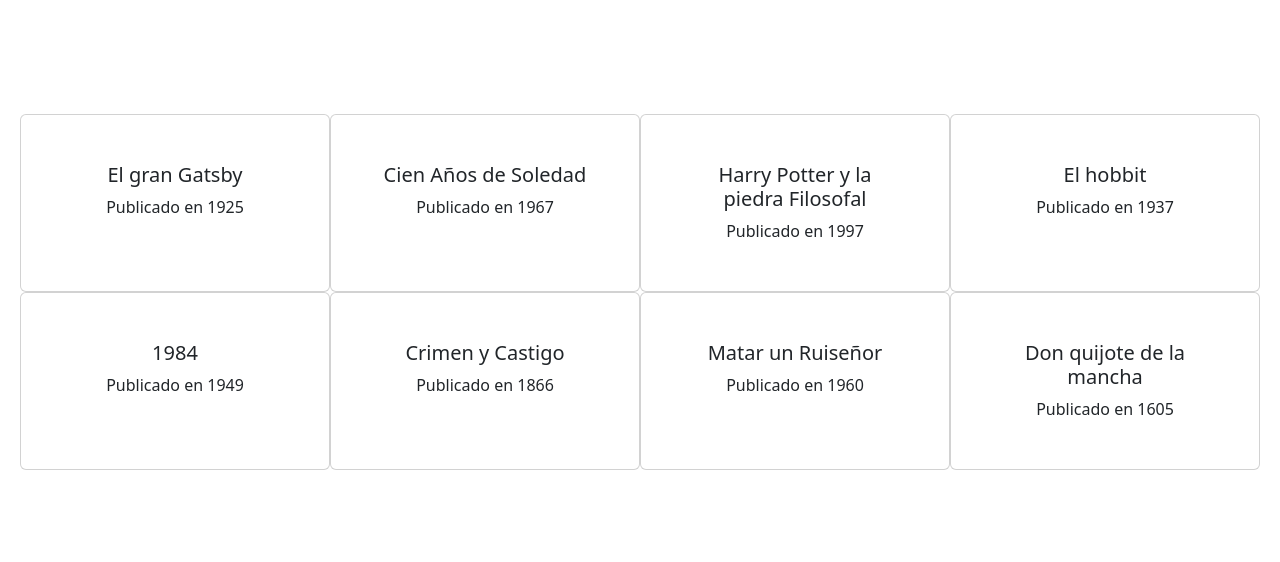
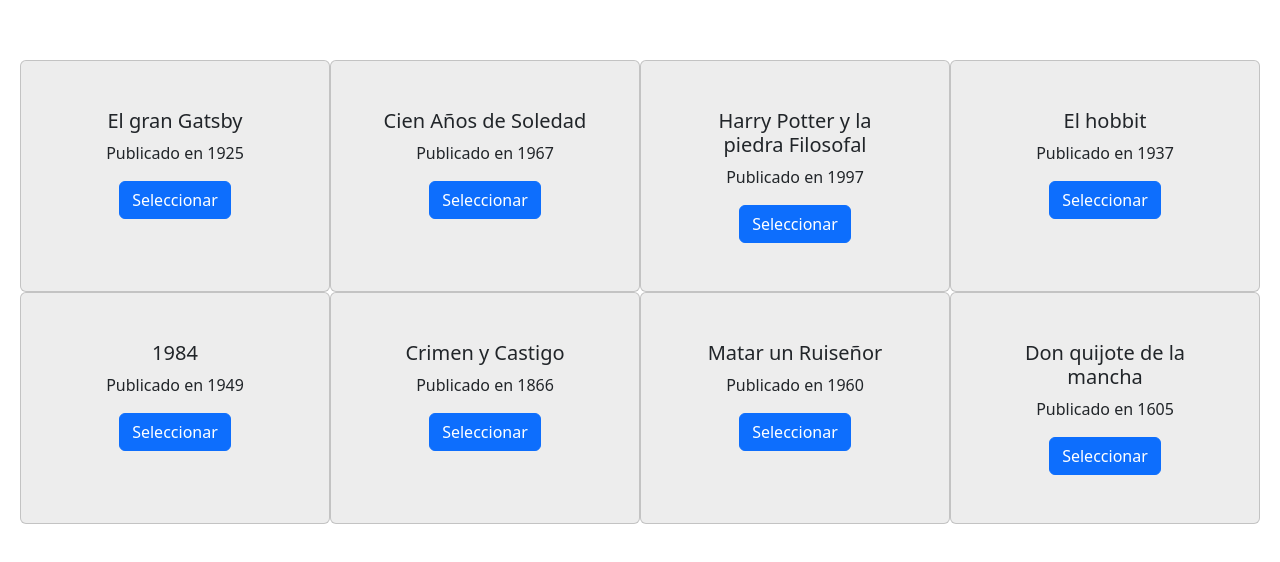
Before and after one commit to JuliTCastillo/Practica-con-React, a React (Vite) app in the folder Repaso/: page / in a window 1280 px wide. Shown: the part 108-670 px from the top of the page. Built offline with nearby package versions, Linux system fonts and the light colour scheme.

Commit message:
interaccion con css

```diff
--- a/Repaso/src/assets/components/Libro/Libro.jsx
+++ b/Repaso/src/assets/components/Libro/Libro.jsx
@@ -1,4 +1,4 @@
-import React from 'react'
+import React, { useState } from 'react'
 import './libro.css'
 import styled from 'styled-components'; //importamos la libreria
 
@@ -8,13 +8,16 @@
         display:block;
         color: red;
     `
+    const [miClase, setMiClase] = useState('default');
+
 
     return (
         <>
-            <div className='card col-md-3'>
+            <div className={'card col-md-3 ' + miClase}>
                 <div className='card-body'>
                     <h5 className='card-title'>{libro.titulo}</h5>
                     <p className='card-text'>Publicado en {libro.publicado}</p>
+                    <button className='btn btn-primary' onClick={()=>{setMiClase('seleccionado')}}>Seleccionar</button>
                 </div>
             </div>
         </>
```
